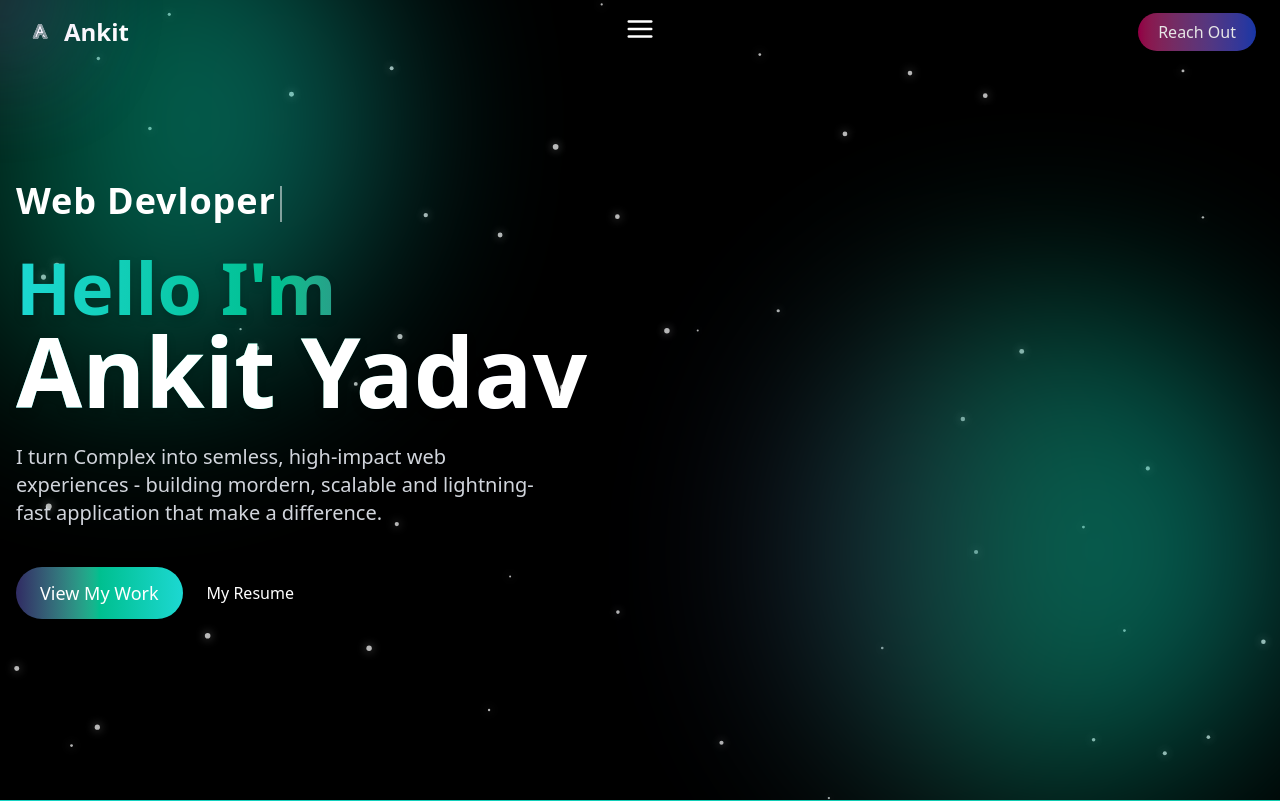
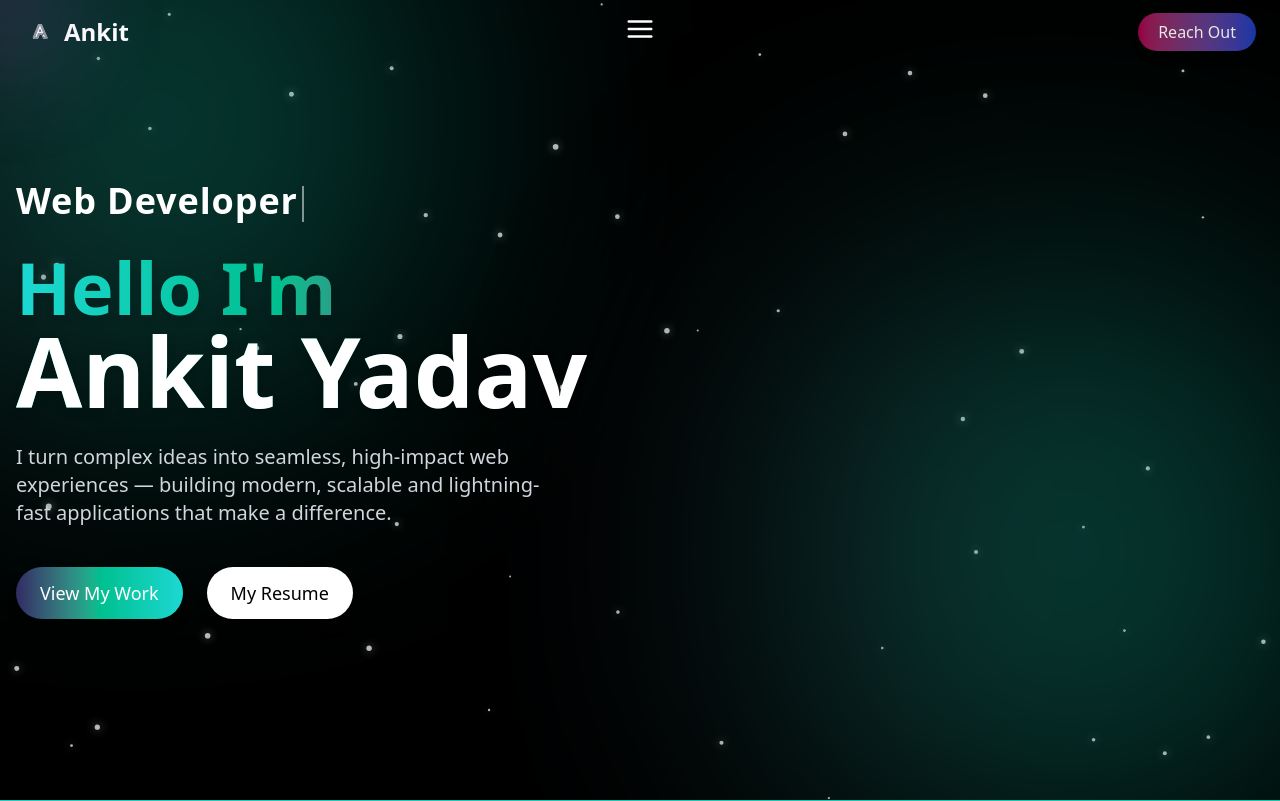
Before and after one commit to ankit-yadav90/My-Portfolio, a React (Vite) app in the folder Portfolio/: page / in a window 1280 px wide. Shown: the top 801 px of the page. Built offline with nearby package versions, Linux system fonts and the light colour scheme.

Commit message:
ampliment to the icon

```diff
--- a/Portfolio/src/sections/Home.jsx
+++ b/Portfolio/src/sections/Home.jsx
@@ -1,10 +1,18 @@
 import React, { useMemo, useState ,} from 'react'
 import ParticalesBackground from "../components/ParticalesBackground"
 import { motion } from "framer-motion"
+import { FaTwitter, FaLinkedinIn, FaGithub } from "react-icons/fa"
+
+
+const socials = [
+  {icon : FaTwitter , link:"https://twitter.com/ankityadav_"},
+  {icon : FaLinkedinIn , link:"https://www.linkedin.com/in/ankityadav/"},
+  {icon : FaGithub , link:"https://github.com/ankityadav123"}
+]
 
 const Home = () => {
 
-  const roels = useMemo(() => ["Web Devloper" , "Software Devloper" ,], [])
+  const roels = useMemo(() => ["Web Developer", "Software Developer"], [])
 
   const [index, setIndex] = React.useState(0);
   const [subIndex, setSubIndex] = React.useState(0);
@@ -35,9 +43,9 @@ const Home = () => {
       h-[70vw] sm:h-[50vw] md:h-[40vw]
       max-w-[500px] max-h-[500px]
       rounded-full
-      bg-gradient-to-r from=[#302b63] via-[#00bf8f] to-[#1cd8d2]
+      bg-gradient-to-r from-[#302b63] via-[#00bf8f] to-[#1cd8d2]
       opacity-30 sm:opacity-20 md:opacity-10
-      blur-[100px] sm-blue-[130px] md:blue-[150px]
+      blur-[100px] sm:blur-[130px] md:blur-[150px]
       animate-pulse
     '
     >  </div>
@@ -49,7 +57,7 @@ const Home = () => {
       rounded-full
       bg-gradient-to-r from-[#302b63] via-[#00bf8f] to-[#1cd8d2]
       opacity-30 sm:opacity-20 md:opacity-10
-      blur-[100px] sm-blue:[130px] md:blue-[150px]
+      blur-[100px] sm:blur:[130px] md:blur-[150px]
       animate-pulse delay-500
     '></div>
 
@@ -57,11 +65,11 @@ const Home = () => {
     </div>
 
 
-    <div className='relative z-10 h-full w-full max-w-7xl mx-auto px-4 grid grid-cols-1 lg:grid-cols-2'>
+    <div className='relative z-10 h-full w-full max-w-7xl max-auto px-4 grid grid-cols-1 lg:grid-cols-2'>
       <div className='flex flex-col justify-center h-full text-center lg:text-left relative'>
-        <div className='w-full lg:pr-24 max:auto max-w-[48rem]'>
+        <div className='w-full lg:pr-24 max-auto max-w-[48rem]'>
 
-          <motion.div className='mb-3 text-xl sm-text-2xl md:text-3xl lg:text-4xl font-semibold text-white tracking-wide min-h-[1.6em]'
+          <motion.div className='mb-3 text-xl sm:text-2xl md:text-3xl lg:text-4xl font-semibold text-white tracking-wide min-h-[1.6em]'
           initial={{opacity:0 , y:12}}
           animate={{opacity:1 , y:0}}
           transition={{duration:0.6}}
@@ -94,7 +102,7 @@ const Home = () => {
           animate={{opacity:1 , y:0}}
           transition={{delay:0.4 , duration:0.8}}
           >
-            I turn Complex into semless, high-impact web experiences - building mordern, scalable and lightning-fast application that make a difference.
+            I turn complex ideas into seamless, high-impact web experiences — building modern, scalable and lightning-fast applications that make a difference.
           </motion.p>
 
           <motion.div className='mt-10 flex flex-wrap items-center justify-center lg:justify-start gap-6'
@@ -108,9 +116,16 @@ const Home = () => {
             shadow-lg hover:scale-105 transition-all'
 
             >View My Work</a>
-            <a href="">My Resume</a>
+            <a href="/resume.pdf"
+            download
+            className='px-6 py-3 rounded-full text-lg font-medium text-black bg-white hover:bg-amber-200 shadow-lg hover:scale-105 transition-all'
+            >My Resume</a>
 
           </motion.div>
+
+          <section>
+            {}
+          </section>
 
         </div>
       </div>
```
